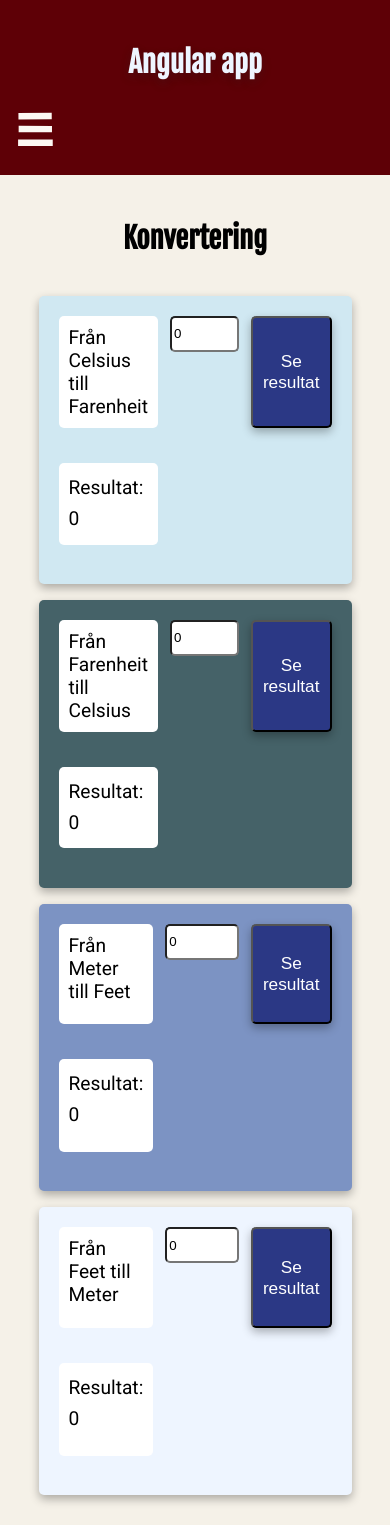
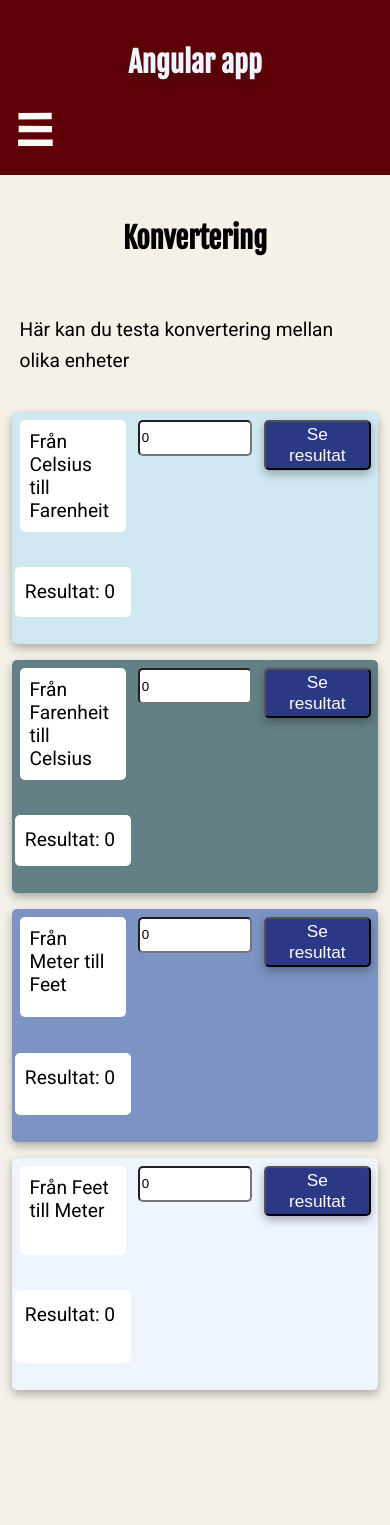
Before and after one commit to victoriah-svg/lab3Angular, an Angular app: page /convert in a window 390 px wide. After the commit the page ends 1420 px from the top, so only its background shows below. Built offline with nearby package versions, Linux system fonts and the light colour scheme.

Commit message:
fixat responsiv layout för convert-sidan

```diff
--- a/src/app/convert/convert.css
+++ b/src/app/convert/convert.css
@@ -1,15 +1,18 @@
-#contentWrapper{
+#contentWrapper {
     display: grid;
-    grid-template-rows: auto 1fr 1fr 1fr 1fr;
+    grid-template-rows: auto auto 1fr 1fr 1fr 1fr;
     gap: 1rem;
     justify-items: center;
     padding-top: 20px;
+    width: 100%;
 }
+
+
 
 #inputDiv1 {
     width: 70%;
     background-color: #D0E8F2;
-    padding: 20px;
+    padding: 2%;
     border-radius: 5px;
     display: grid;
     grid-template-columns: 1fr 1fr 1fr;
@@ -20,8 +23,8 @@
 
 #inputDiv2 {
     width: 70%;
-    background-color: #456268;
-    padding: 20px;
+    background-color: #638086;
+    padding: 2%;
     border-radius: 5px;
     display: grid;
     grid-template-columns: 1fr 1fr 1fr;
@@ -33,7 +36,7 @@
 #inputDiv3 {
     width: 70%;
     background-color: #7C93C3;
-    padding: 20px;
+    padding: 2%;
     border-radius: 5px;
     display: grid;
     grid-template-columns: 1fr 1fr 1fr;
@@ -45,7 +48,7 @@
 #inputDiv4 {
     width: 70%;
     background-color: #EEF5FF;
-    padding: 20px;
+    padding: 2%;
     border-radius: 5px;
     display: grid;
     grid-template-columns: 1fr 1fr 1fr;
@@ -62,7 +65,10 @@ input {
 
 button {
     border-radius: 5px;
-    padding: 10px;
+    padding-left: 10px;
+    padding-right: 10px;
+    max-height: 50px;
+    width: 100%;
     font-size: 0.9em;
     background-color: #2b3885;
     color: white;
@@ -80,8 +86,21 @@ label {
     border-radius: 5px;
 }
 
-p {
+p:not(#intro) {
     background-color: white;
     padding: 10px;
     border-radius: 5px;
 }
+
+/*--Mobil-läge--*/
+@media screen and (max-width: 600px) {
+    p {
+        width: 90%;
+        justify-self: center;
+    }
+
+    #inputDiv1, #inputDiv2, #inputDiv3, #inputDiv4{
+        width: 90%;
+
+    }
+}
--- a/src/app/convert/convert.html
+++ b/src/app/convert/convert.html
@@ -1,5 +1,6 @@
 <div id="contentWrapper">
     <h1>Konvertering</h1>
+    <p id="intro">Här kan du testa konvertering mellan olika enheter</p>
     <div id="inputDiv1">
         <label for="inputC">Från Celsius till Farenheit</label>
         <input type="number" id="inputC" [(ngModel)]="inputC">
```
